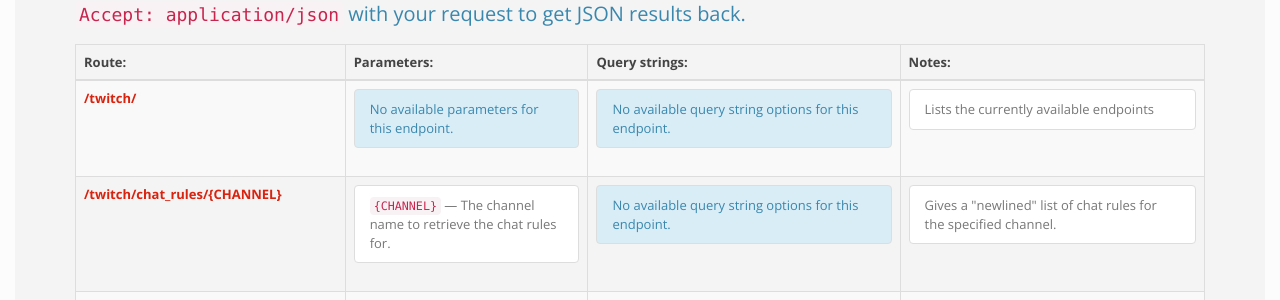
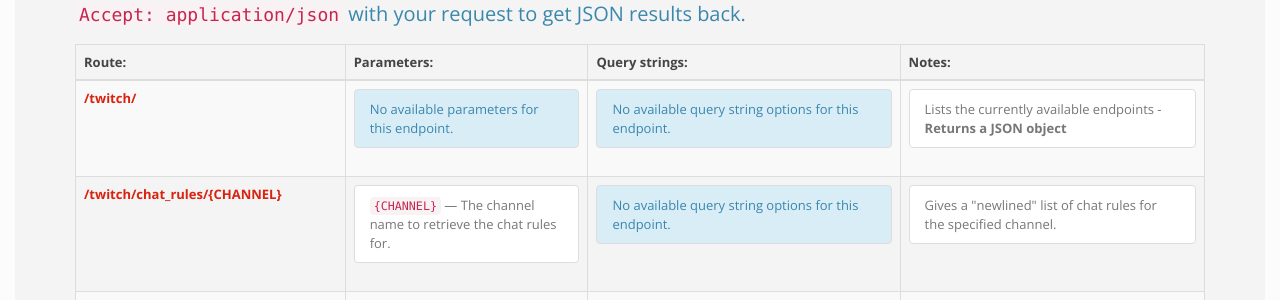
Before and after one commit to Decicus/DecAPI, a Jekyll site: the page built from docs/pages/twitch.html, in a window 1280 px wide and 900 px high. Shown: the part 327-627 px from the top of the window. Built offline with Jekyll 4.4.1, drawn with Linux system fonts in a browser that asks for light colours.

Commit message:
Remove warning on docs homepage

```diff
--- a/docs/_data/endpoints/twitch.yaml
+++ b/docs/_data/endpoints/twitch.yaml
@@ -2,7 +2,7 @@ base_path: "/twitch"
 endpoints:
     - route: ""
       notes:
-        - 'Lists the currently available endpoints'
+        - 'Lists the currently available endpoints - <strong>Returns a JSON object</strong>'
     - route: "chat_rules/{CHANNEL}"
       parameters:
         - name: "{CHANNEL}"
--- a/docs/index.html
+++ b/docs/index.html
@@ -10,10 +10,6 @@ options:
     - "Parameters are <strong>always</strong> required."
     - "Query strings are <strong>never</strong> required."
 ---
-<div class="alert alert-warning">
-    Currently these docs are incomplete and only contain some endpoints, even though the navigation bar contains placeholder URLs for most of them.
-</div>
-
 <h3 class="text-info">General information</h3>
 
 <p>
```
